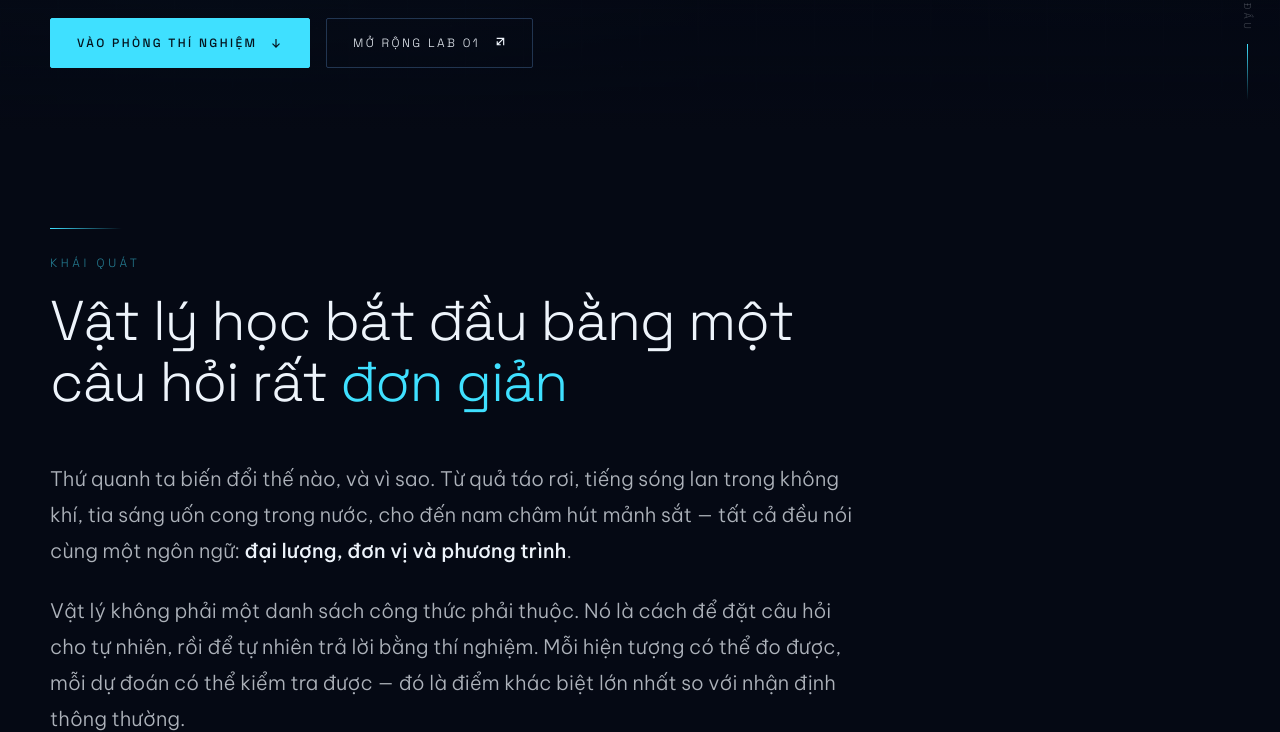
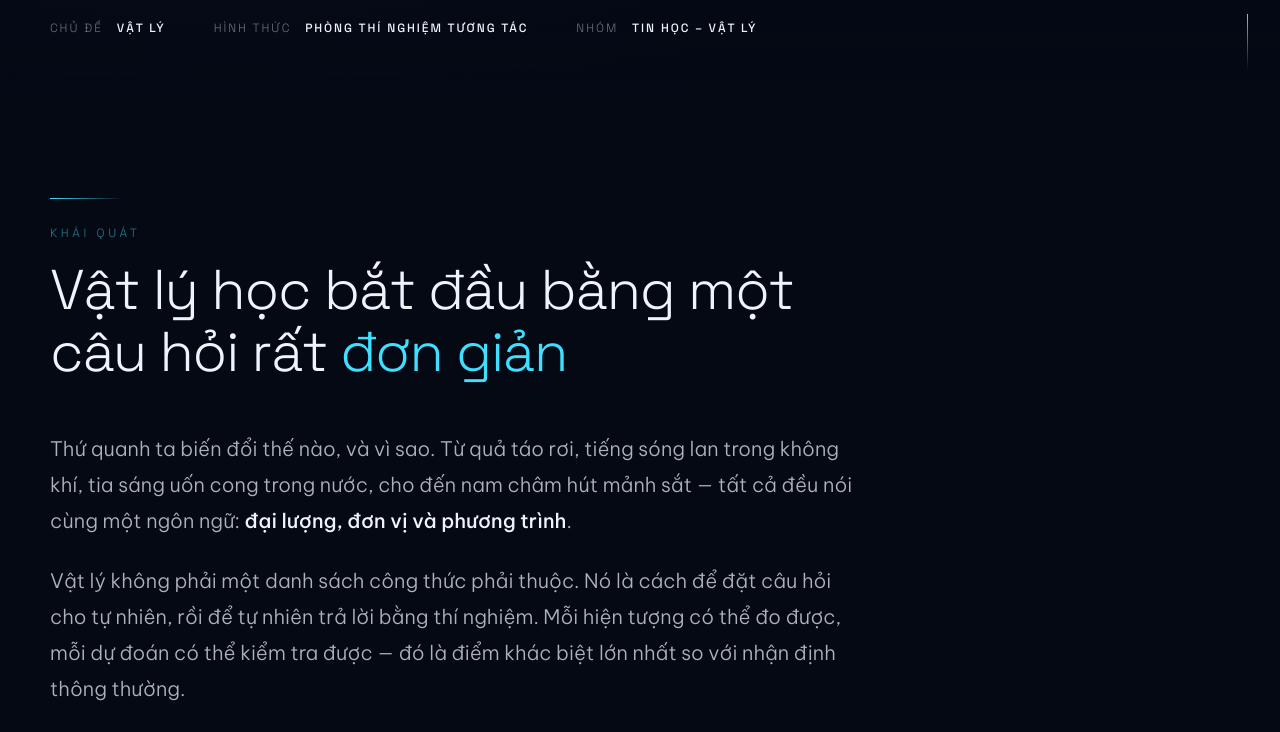
Before and after one commit to tungg-072/tinhoc_vatly, a plain HTML site: page index.html in a window 1280 px wide. Shown: the part 698-1430 px from the top of the page. Drawn offline with Linux system fonts and the light colour scheme.

Commit message:
Bỏ nút Vào phòng thí nghiệm và Mở rộng lab 01 ở hero

```diff
--- a/index.html
+++ b/index.html
@@ -121,7 +121,6 @@ button{font:inherit;color:inherit;background:none;border:0;cursor:pointer;text-a
   color:var(--white-45);
 }
 .hero__meta strong{color:var(--white);font-weight:500}
-.hero__cta{margin-top:var(--sp-7);display:flex;flex-wrap:wrap;gap:var(--sp-4)}
 .hero__scroll{
   position:absolute;right:var(--sp-5);bottom:var(--sp-6);z-index:2;
   writing-mode:vertical-rl;font-family:var(--font-display);font-size:10px;
@@ -345,15 +344,7 @@ button{font:inherit;color:inherit;background:none;border:0;cursor:pointer;text-a
       <span>Hình thức　<strong>Phòng thí nghiệm tương tác</strong></span>
       <span>Nhóm　<strong>Tin học – Vật lý</strong></span>
     </div>
-    <div class="hero__cta reveal" style="--d:300ms">
-      <a class="btn btn--solid" href="#phong-thi-nghiem">Vào phòng thí nghiệm
-        <svg viewBox="0 0 24 24" fill="none" stroke="currentColor" stroke-width="2" aria-hidden="true"><path d="M12 5v14M6 13l6 6 6-6"/></svg>
-      </a>
-      <button class="btn btn--ghost" type="button" id="ctaExpand">Mở rộng lab 01
-        <svg viewBox="0 0 24 24" fill="none" stroke="currentColor" stroke-width="2" aria-hidden="true"><path d="M8 4h12v12M20 4L9 15M9 9v6h6"/></svg>
-      </button>
-    </div>
-  </div>
+      </div>
 
   <div class="hero__scroll" aria-hidden="true">Cuộn để bắt đầu</div>
 </section>
```
